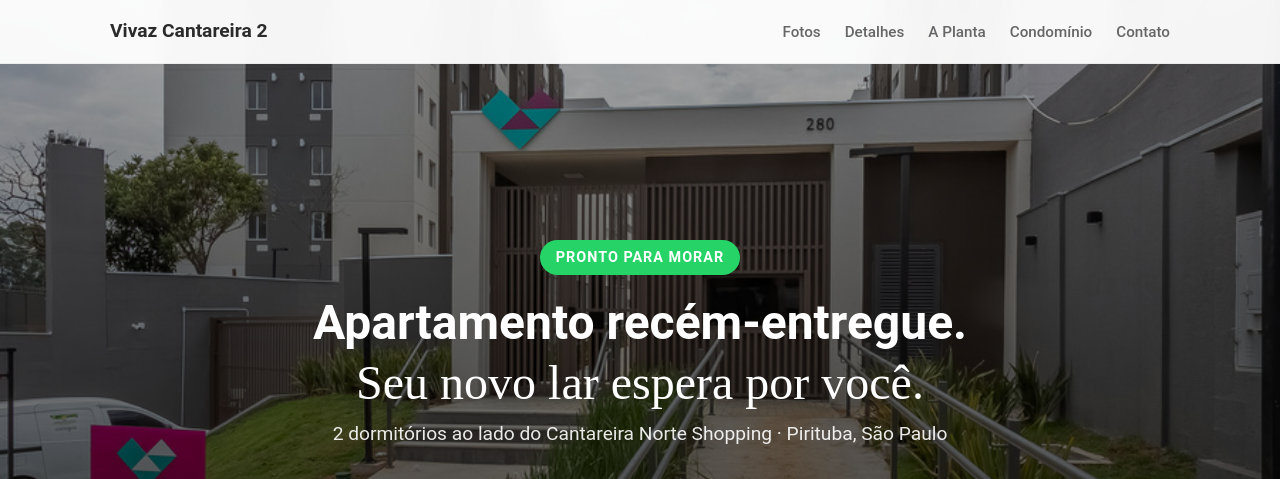
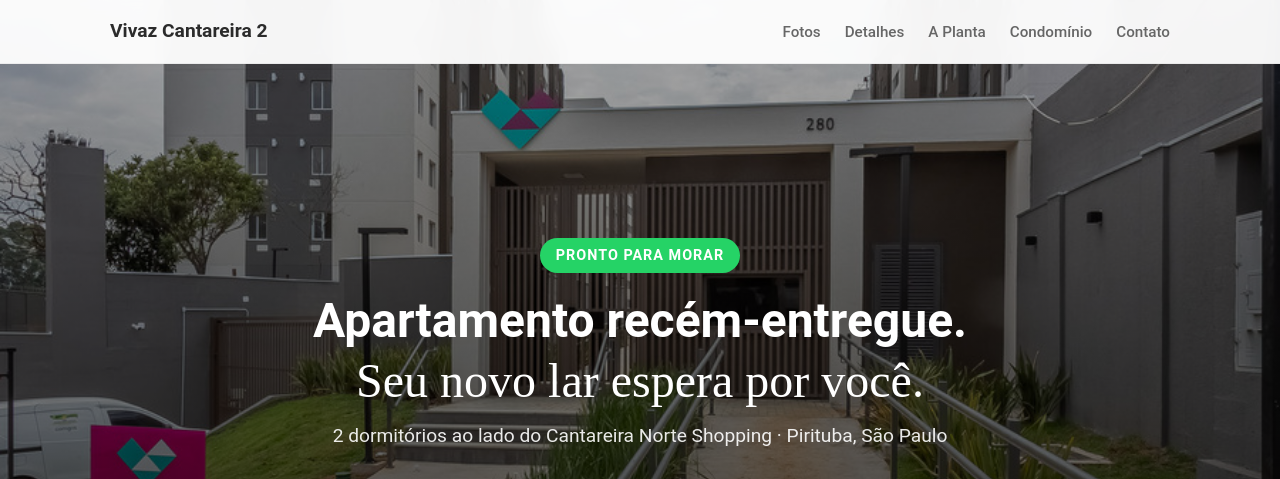
Before and after one commit to biacursi/vivaz-cantareira2, a plain HTML site: page index.html in a window 1280 px wide. Shown: the top 479 px of the page. Drawn offline with nearby package versions, Linux system fonts and the light colour scheme.

Commit message:
espaçamento ajustado

```diff
--- a/style.css
+++ b/style.css
@@ -78,7 +78,7 @@
   text-transform: uppercase; letter-spacing: 1px; margin-bottom: 24px;
 }
 .hero-content h1 { font-size: 3rem; line-height: 1.0; font-weight: 700; text-wrap: balance;margin-bottom:12px; }
-.hero-content h2 { font: 500 3rem/1.0 "Merriweather", serif; margin-bottom:12px;}
+.hero-content h2 { font: 500 3rem/1.0 "Merriweather", serif; padding-bottom:16px;}
 .hero-content p { font-size: 1.2rem; color: rgba(255,255,255,0.9); margin-bottom: 32px; font-weight: 400; }
 .hero-buttons { display: flex; gap: 16px; justify-content: center; flex-wrap: wrap;}
 
```
